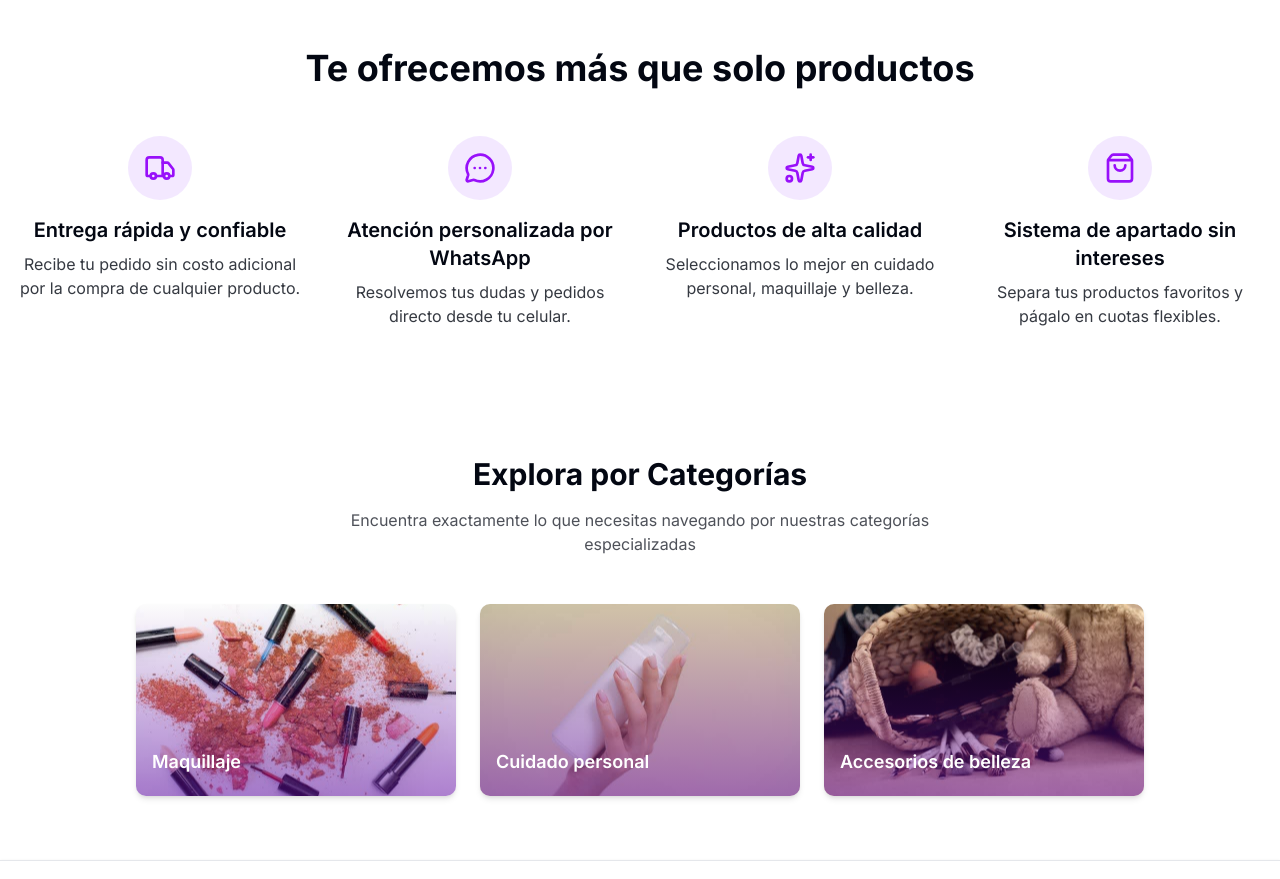
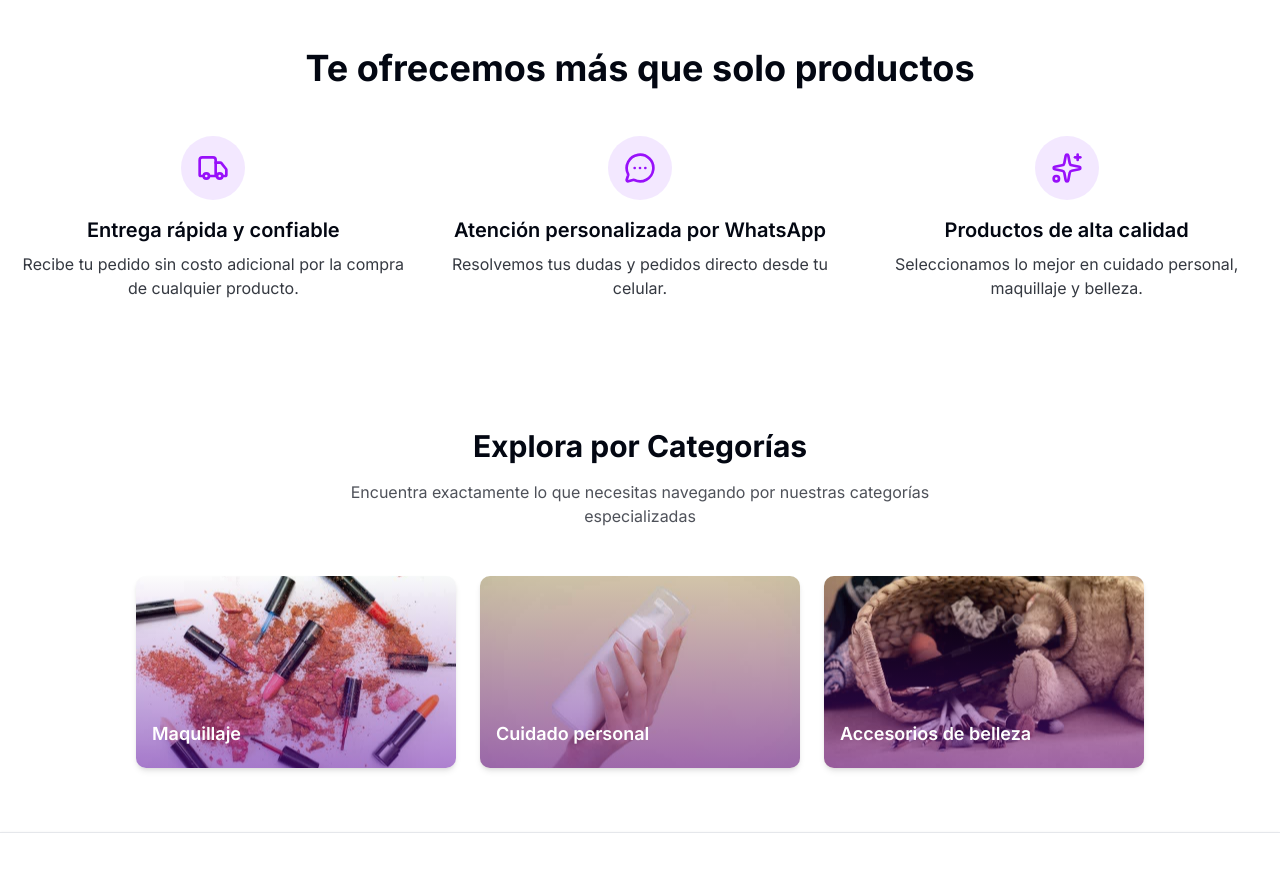
Before and after one commit to holasomoslunar/lunar-storage, a Next.js app: page / in a window 1280 px wide. Shown: the part 2320-3199 px from the top of the page. Built offline with nearby package versions, Linux system fonts and the light colour scheme.

Commit message:
refactor: clean up unused code and improve readability in page component

```diff
--- a/app/(public)/page.tsx
+++ b/app/(public)/page.tsx
@@ -1,7 +1,7 @@
 import CategoryCard from "@/components/CategoryCard";
 import Carousel from "@/components/sections/HeroCarousel";
 import { Category } from "@/types/category";
-import { MessageCircleMore, ShoppingBag, Sparkles, Truck } from "lucide-react";
+import { MessageCircleMore, Sparkles, Truck } from "lucide-react";
 
 const featured = [
   {
@@ -21,11 +21,11 @@ const featured = [
       "Seleccionamos lo mejor en cuidado personal, maquillaje y belleza.",
     icon: Sparkles,
   },
-  {
-    title: " Sistema de apartado sin intereses",
-    description: "Separa tus productos favoritos y págalo en cuotas flexibles.",
-    icon: ShoppingBag,
-  },
+  // {
+  //   title: " Sistema de apartado sin intereses",
+  //   description: "Separa tus productos favoritos y págalo en cuotas flexibles.",
+  //   icon: ShoppingBag,
+  // },
 ];
 
 const categories: Category[] = [
@@ -57,11 +57,14 @@ export default function page() {
             Te ofrecemos más que solo productos
           </h2>
 
-          <div className="grid grid-cols-1 md:grid-cols-2 lg:grid-cols-4 gap-8">
+          <div className="grid grid-cols-1 md:grid-cols-2 lg:grid-cols-3 justify-center gap-8">
             {featured.map((item, index) => {
               const Icon = item.icon;
               return (
-                <div className="text-center" key={index}>
+                <div
+                  className="text-center col-span-1 last:md:col-span-2 last:lg:col-span-1"
+                  key={index}
+                >
                   <div className="w-16 h-16 bg-purple-100 dark:bg-purple-900/30 rounded-full flex items-center justify-center mx-auto mb-4">
                     <Icon className="w-8 h-8 text-purple-600 dark:text-purple-400" />
                   </div>
```
